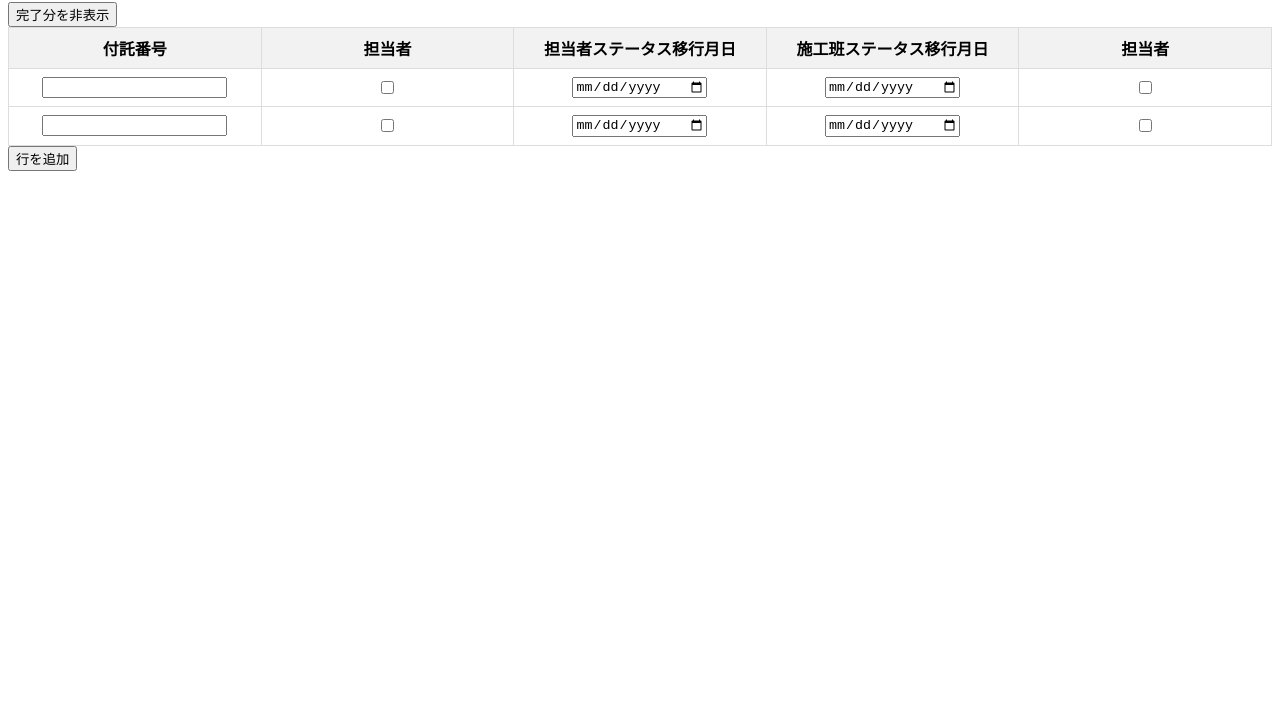
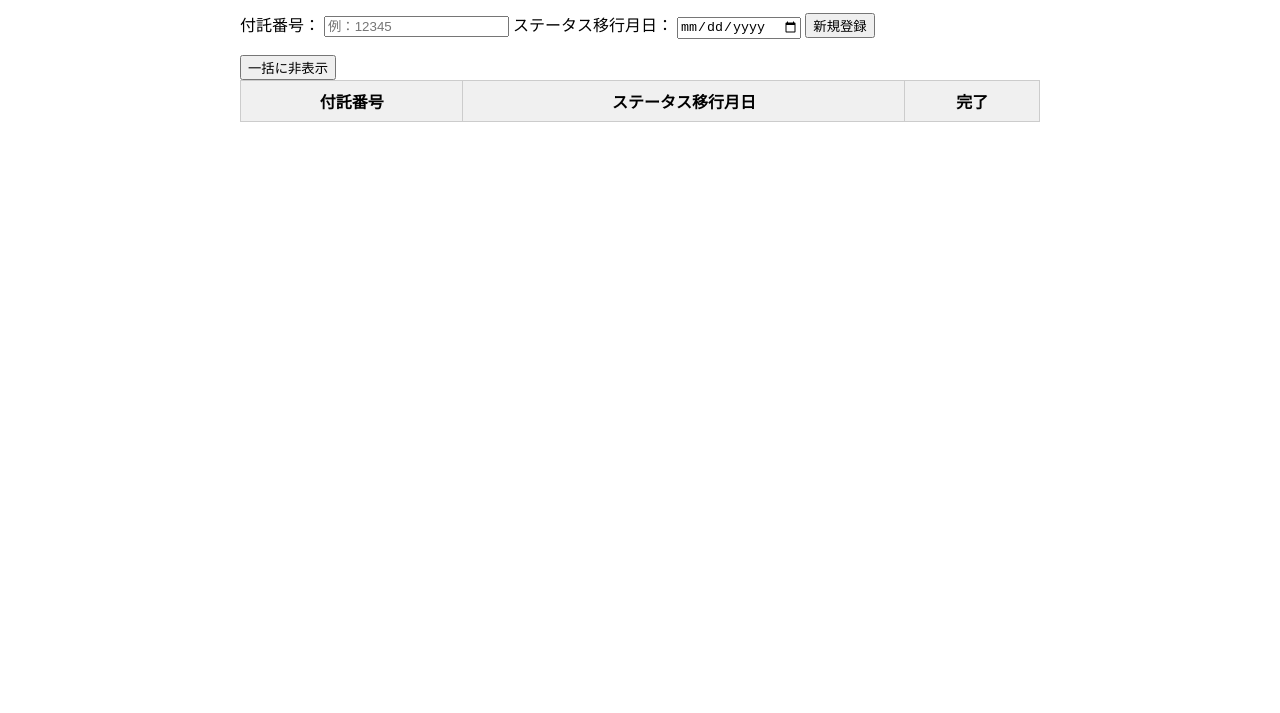
Before and after one commit to k-kei-masu/jujuvo, a plain HTML site: page index.html in a window 1280 px wide. Shown: the part 87-800 px from the top of the page. Drawn offline with Linux system fonts and the light colour scheme.

Commit message:
Update index.html

```diff
--- a/index.html
+++ b/index.html
@@ -2,166 +2,158 @@
 <html lang="ja">
 <head>
   <meta charset="UTF-8">
+  <!-- スマホでの表示に合わせてviewportを設定 -->
   <meta name="viewport" content="width=device-width, initial-scale=1.0">
-  <title>授受簿</title>
+  <title>授受簿サンプル</title>
   <style>
-    body {
-      font-family: sans-serif;
-    }
-
+    /* テーブルの簡易スタイル */
     table {
       width: 100%;
       border-collapse: collapse;
-      table-layout: fixed; /* セルの幅を均等にする */
+      margin-bottom: 1rem;
     }
-
     th, td {
-      border: 1px solid #ddd;
-      padding: 8px;
+      border: 1px solid #ccc;
+      padding: 0.5rem;
       text-align: center;
     }
-
     th {
-      background-color: #f2f2f2;
-      cursor: pointer; /* ヘッダーにカーソルを合わせたときにポインターにする */
+      cursor: pointer; /* ソート可能列のためカーソルをポインタに */
+      background-color: #f0f0f0;
     }
-
-    /* 担当者ステータス列 スタイル */
-    td:nth-child(3) input[type="date"] {
-        width: 130px; /* 入力欄を少し広めに */
+    /* PC画面用の簡易デザイン */
+    @media screen and (min-width: 768px) {
+      body {
+        margin: 2rem auto;
+        max-width: 800px;
+        font-size: 16px;
+      }
     }
-    /* 施工班ステータス列 スタイル */
-    td:nth-child(4) input[type="date"] {
-        width: 130px; /* 入力欄を少し広めに */
+    /* 完了行に付与されるクラス。まとめて非表示にする際に使用 */
+    .completed {
+      background-color: #d3d3d3; /* 完了行と分かるように色を変えておく（任意） */
     }
-
+    /* 非表示にするためのクラス */
     .hidden {
       display: none;
-    }
-
-    /* スマホ用のスタイル (iPhone SE3を想定) */
-    @media (max-width: 375px) {
-      table {
-        font-size: 14px; /* 文字サイズを少し小さく */
-      }
-      /* 担当者、施工班ステータス列をスマホ用に調整 */
-      td:nth-child(3) input[type="date"],
-      td:nth-child(4) input[type="date"] {
-          width: 95%; /* 入力欄を目一杯広げる */
-      }
     }
   </style>
 </head>
 <body>
+  <h1>授受簿サンプル</h1>
 
-  <h1>授受簿</h1>
+  <!-- 新規登録フォーム -->
+  <div>
+    <label for="futakuInput">付託番号：</label>
+    <input type="text" id="futakuInput" placeholder="例：12345">
 
-  <button onclick="hideCompletedRows()">完了分を非表示</button>
+    <label for="dateInput">ステータス移行月日：</label>
+    <input type="date" id="dateInput">
 
-  <table>
+    <button onclick="addRow()">新規登録</button>
+  </div>
+
+  <!-- 一括に非表示ボタン -->
+  <div style="margin-top: 1rem;">
+    <button onclick="hideCompletedRows()">一括に非表示</button>
+  </div>
+
+  <!-- テーブル -->
+  <table id="myTable">
     <thead>
       <tr>
         <th onclick="sortTable(0)">付託番号</th>
-        <th>担当者</th>
-        <th onclick="sortTable(2)">担当者ステータス移行月日</th>
-        <th onclick="sortTable(3)">施工班ステータス移行月日</th>
-        <th>担当者</th>
+        <th onclick="sortTable(1)">ステータス移行月日</th>
+        <th>完了</th>
       </tr>
     </thead>
-    <tbody id="data-body">
-      <tr>
-        <td><input type="text" class="f-num"></td>
-        <td><input type="checkbox" class="status-check" onchange="updateDate(this, 2)"></td>
-        <td><input type="date" class="date-input" ></td>
-        <td><input type="date" class="date-input"></td>
-        <td><input type="checkbox" class="status-check" onchange="updateDate(this, 4)"></td>
-      </tr>
+    <tbody>
+      <!-- 新規登録時、ここに行が追加される -->
     </tbody>
   </table>
 
-  <button onclick="addRow()">行を追加</button>
+  <script>
+    // テーブルソート機能
+    // colIndexに応じて、付託番号(文字列ソート)か日付ソートかを行う
+    function sortTable(colIndex) {
+      const table = document.getElementById("myTable");
+      const tbody = table.querySelector("tbody");
+      const rows = Array.from(tbody.rows);
 
-  <script>
-    let nextRowNum = 1; // 次の行番号
+      // ソートの種類を判定（0番目は文字列、1番目は日付想定）
+      let isDateSort = (colIndex === 1);
 
-    // 行を追加する関数
-    function addRow() {
-      const tbody = document.getElementById('data-body');
-      const newRow = document.createElement('tr');
-      newRow.innerHTML = `
-        <td><input type="text" class="f-num"></td>
-        <td><input type="checkbox" class="status-check" onchange="updateDate(this, 2)"></td>
-        <td><input type="date" class="date-input"></td>
-        <td><input type="date" class="date-input"></td>
-        <td><input type="checkbox" class="status-check" onchange="updateDate(this, 4)"></td>
-      `;
-      tbody.appendChild(newRow);
-      nextRowNum++;
+      rows.sort((a, b) => {
+        const cellA = a.cells[colIndex].innerText;
+        const cellB = b.cells[colIndex].innerText;
+
+        if(isDateSort) {
+          // 日付をソート
+          // 空欄や不正な日付が入る場合は fallback
+          const dateA = new Date(cellA).getTime() || 0;
+          const dateB = new Date(cellB).getTime() || 0;
+          return dateA - dateB;
+        } else {
+          // 文字列ソート(付託番号)
+          return cellA.localeCompare(cellB, 'ja');
+        }
+      });
+
+      // ソート後の順序でtbodyに再度append
+      rows.forEach(row => tbody.appendChild(row));
     }
 
-    // チェックボックスが変更されたときに日付を更新する関数
-      function updateDate(checkbox, colIndex) {
-          const row = checkbox.closest('tr');
-          const dateInput = row.querySelectorAll('.date-input')[colIndex - 2];
+    // 新規行を追加する
+    function addRow() {
+      const futakuInput = document.getElementById("futakuInput");
+      const dateInput = document.getElementById("dateInput");
 
-          if (checkbox.checked) {
-              const today = new Date();
-              const formattedDate = today.getFullYear() + '-' + String(today.getMonth() + 1).padStart(2, '0') + '-' + String(today.getDate()).padStart(2, '0');
-              dateInput.value = formattedDate;
-          } else {
-              dateInput.value = ''; // チェックが外れたら日付をクリア
-          }
+      const futakuVal = futakuInput.value.trim();
+      const dateVal = dateInput.value.trim();
+
+      if(!futakuVal || !dateVal) {
+        alert("付託番号とステータス移行月日を入力してください。");
+        return;
       }
 
-    // 完了した行を非表示にする関数
-       function hideCompletedRows() {
-      const rows = document.querySelectorAll('#data-body tr');
+      const table = document.getElementById("myTable").getElementsByTagName("tbody")[0];
+      const newRow = table.insertRow();
+
+      // 付託番号セル
+      const cellFutaku = newRow.insertCell();
+      cellFutaku.innerText = futakuVal;
+
+      // ステータス移行月日セル
+      const cellDate = newRow.insertCell();
+      cellDate.innerText = dateVal;
+
+      // 完了ボタンセル
+      const cellComplete = newRow.insertCell();
+      const completeBtn = document.createElement("button");
+      completeBtn.innerText = "完了";
+      completeBtn.addEventListener("click", () => {
+        // 完了クリック時は行にcompletedクラスを付与
+        newRow.classList.toggle("completed");
+      });
+      cellComplete.appendChild(completeBtn);
+
+      // 入力欄をクリア
+      futakuInput.value = "";
+      dateInput.value = "";
+    }
+
+    // 完了にした行を一括非表示にする
+    function hideCompletedRows() {
+      const table = document.getElementById("myTable");
+      const rows = table.querySelectorAll("tbody tr");
+
       rows.forEach(row => {
-        const checkboxes = row.querySelectorAll('.status-check');
-        //両方チェックされていたら非表示
-        if (checkboxes[0].checked && checkboxes[1].checked) {
-          row.classList.add('hidden');
+        if(row.classList.contains("completed")) {
+          // completedクラスのついた行は非表示にする
+          row.classList.add("hidden");
         }
       });
     }
-
-    // テーブルのソート機能
-      function sortTable(columnIndex) {
-          const tbody = document.getElementById('data-body');
-          const rows = Array.from(tbody.querySelectorAll('tr'));
-
-          const isDateColumn = [2, 3].includes(columnIndex); // 日付カラムかどうか
-
-          rows.sort((a, b) => {
-              const aValue = isDateColumn ? new Date(a.cells[columnIndex].querySelector('input').value) : a.cells[columnIndex].querySelector('input').value;
-              const bValue = isDateColumn ? new Date(b.cells[columnIndex].querySelector('input').value) : b.cells[columnIndex].querySelector('input').value;
-
-
-              if (isDateColumn) {
-                // 空の日付は最下位に
-                if (isNaN(aValue)) return 1;
-                if (isNaN(bValue)) return -1;
-                return aValue - bValue; // 日付の比較
-              } else {
-                return aValue.localeCompare(bValue); // 文字列の比較
-              }
-
-          });
-
-            // ソート順序を反転させるための変数
-            sortTable.order = sortTable.order === 'asc' ? 'desc' : 'asc';
-
-            //降順、昇順で処理を変える
-            if(sortTable.order === 'desc'){
-                rows.reverse();
-            }
-
-          // ソートされた行をテーブルに再追加
-          rows.forEach(row => tbody.appendChild(row));
-      }
-
-    // 初期状態で最初の行を追加
-    addRow();
   </script>
 </body>
 </html>
```
